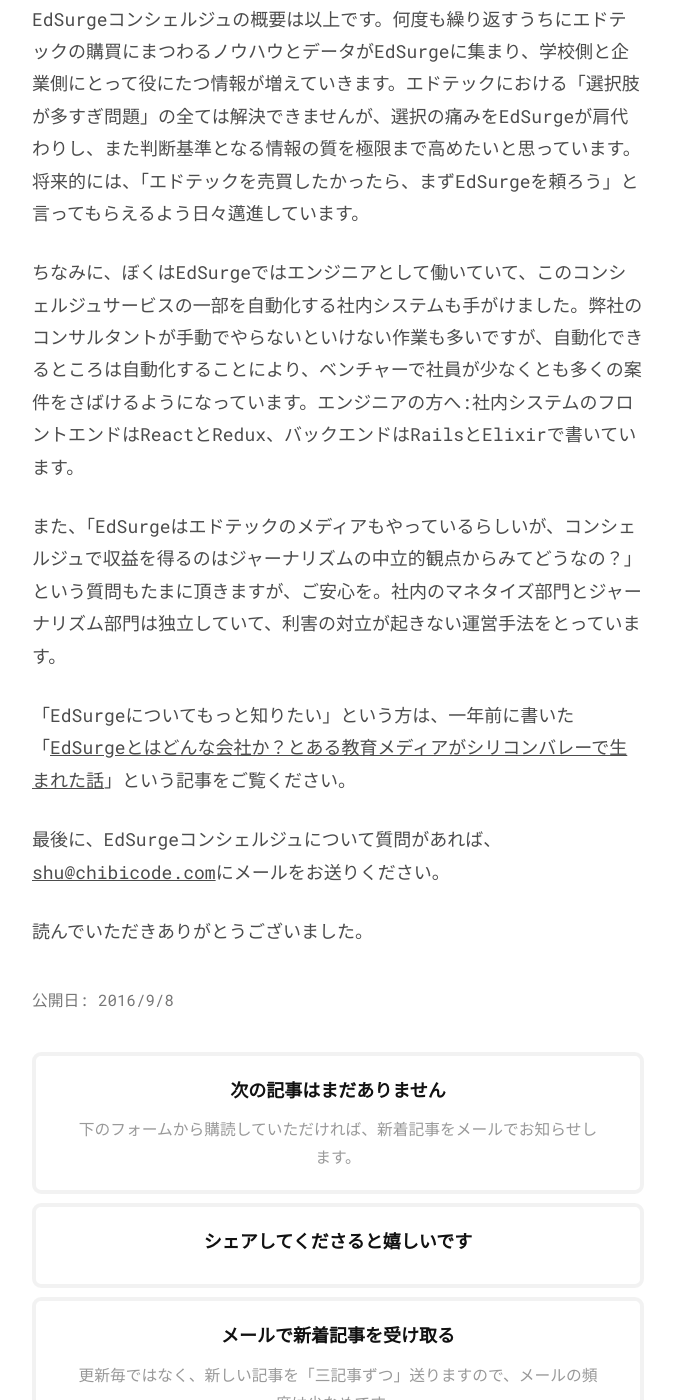
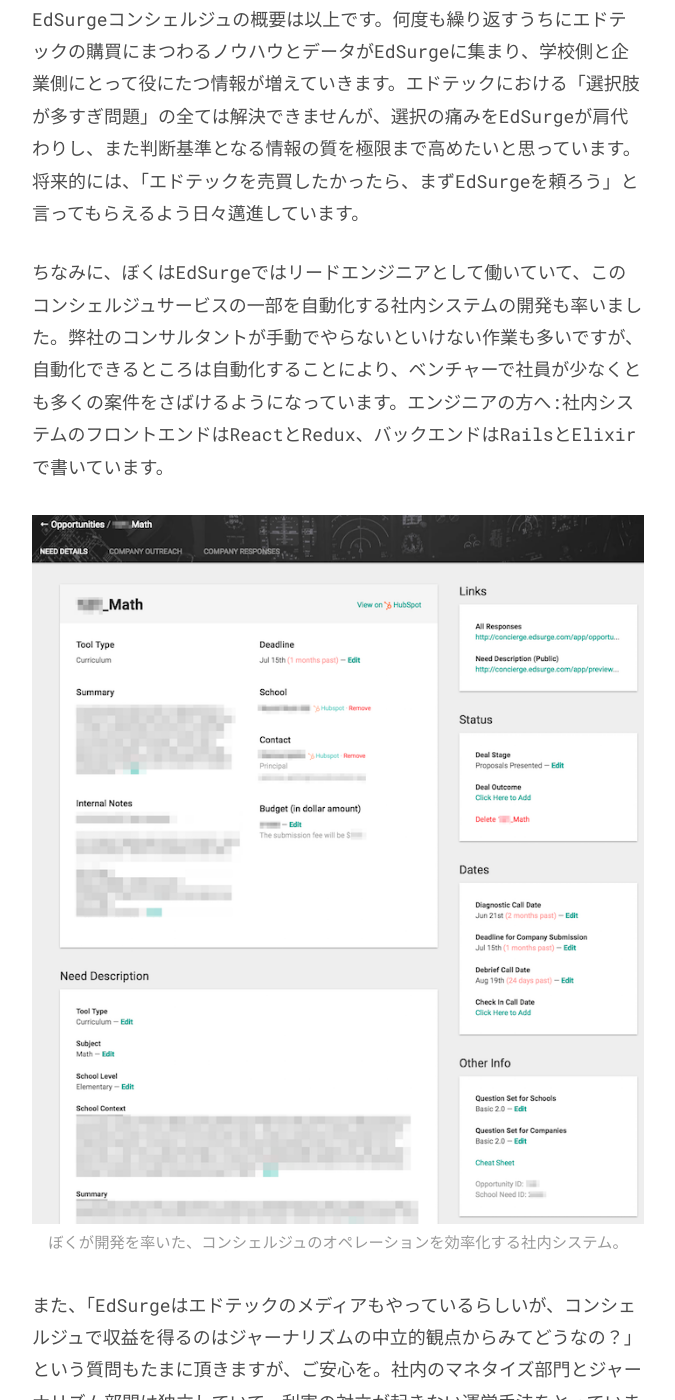
Before and after one commit to chibicode/senseicode, a Jekyll site: the page built from _posts/2016-09-08-edsurge-concierge.md, in a window 1280 px wide and 1400 px high, scrolled down 12551 px. Shown: the whole window, without its empty margins (302-977 px from the left). Built offline with Jekyll 4.4.1, drawn with Linux system fonts in a browser that asks for light colours; comment, search, counter and statistics services are not loaded; some of the changed text lies outside the part shown.

Commit message:
Add cockpit image

```diff
--- a/_posts/2016-09-08-edsurge-concierge.md
+++ b/_posts/2016-09-08-edsurge-concierge.md
@@ -125,7 +125,12 @@
 
 EdSurgeコンシェルジュの概要は以上です。何度も繰り返すうちにエドテックの購買にまつわるノウハウとデータがEdSurgeに集まり、学校側と企業側にとって役にたつ情報が増えていきます。エドテックにおける「選択肢が多すぎ問題」の全ては解決できませんが、選択の痛みをEdSurgeが肩代わりし、また判断基準となる情報の質を極限まで高めたいと思っています。将来的には、「エドテックを売買したかったら、まずEdSurgeを頼ろう」と言ってもらえるよう日々邁進しています。
 
-ちなみに、ぼくはEdSurgeではエンジニアとして働いていて、このコンシェルジュサービスの一部を自動化する社内システムも手がけました。弊社のコンサルタントが手動でやらないといけない作業も多いですが、自動化できるところは自動化することにより、ベンチャーで社員が少なくとも多くの案件をさばけるようになっています。エンジニアの方へ:社内システムのフロントエンドはReactとRedux、バックエンドはRailsとElixirで書いています。
+ちなみに、ぼくはEdSurgeではリードエンジニアとして働いていて、このコンシェルジュサービスの一部を自動化する社内システムの開発も率いました。弊社のコンサルタントが手動でやらないといけない作業も多いですが、自動化できるところは自動化することにより、ベンチャーで社員が少なくとも多くの案件をさばけるようになっています。エンジニアの方へ:社内システムのフロントエンドはReactとRedux、バックエンドはRailsとElixirで書いています。
+
+<figure>
+  <img src="/images/6/cockpit.png" />
+  <figcaption>ぼくが開発を率いた、コンシェルジュのオペレーションを効率化する社内システム。</figcaption>
+</figure>
 
 また、「EdSurgeはエドテックのメディアもやっているらしいが、コンシェルジュで収益を得るのはジャーナリズムの中立的観点からみてどうなの？」という質問もたまに頂きますが、ご安心を。社内のマネタイズ部門とジャーナリズム部門は独立していて、利害の対立が起きない運営手法をとっています。
 
```
Also changed, not shown: other parts of _posts/2016-09-08-edsurge-concierge.md (+1 -1 lines), _posts/2016-09-06-too-many-choices.md (+1 -1 lines), _posts/2016-09-07-adaptive-learning.md (+1 -1 lines), images/6/cockpit.png (added).
